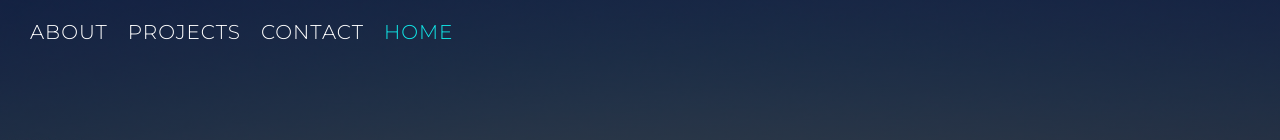
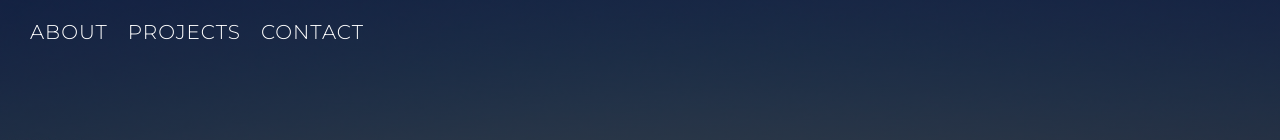
Before and after one commit to navasti/portfolio-react, a React (Create React App) app: page / in a window 1280 px wide. Shown: the top 140 px of the page. Built offline with nearby package versions, Linux system fonts and the light colour scheme; the HTML template or start-up script is replaced by a standard one.

Commit message:
Small visual changes

```diff
--- a/src/App.css
+++ b/src/App.css
@@ -57,7 +57,7 @@ header{
     position: absolute;
     height: 1px;
     width: 1.1rem;
-    background-color: rgba(255,255,255,.4);
+    background-color: rgba(255,255,255,.8);
     top: 50%;
 }
 #mobile-nav ul li a:before{transform:translate(-200%, -50%);}
@@ -124,11 +124,11 @@ form button{
     position: absolute;
     width: 1rem;
     height: 1px;
-    background-color: rgba(255,255,255,.4);
+    background-color: #fff;
     top: calc(50% - 0.5px);
 }
-.or::before{left: -1.5rem;}
-.or::after{right: -1.3rem;}
+.or::before{left: -1.8rem;}
+.or::after{right: -1.7rem;}
 
 .direct-email{
     align-self: center;
@@ -228,10 +228,9 @@ form button{
 /* desktop */
 @media (min-width: 1025px){
     #mobile-nav{display:none;}
-    #desktop-nav{display: block;}
+    #desktop-nav{display: flex; justify-content: space-between;}
     #desktop-nav ul{display: flex; padding: 2rem; list-style: none;}
     #desktop-nav ul li a{font-size: 2rem; padding: 1rem; text-transform: uppercase;}
-    .home-link a{color: #11e7e7;}
     .middle-line{
         display: block;
         position: absolute;
--- a/src/pages/Home.js
+++ b/src/pages/Home.js
@@ -8,7 +8,6 @@ const Home = () => {
                 <li><Link to="/about">About</Link></li>
                 <li><Link to="/projects">Projects</Link></li>
                 <li><Link to="/contact">Contact</Link></li>
-                <li className="home-link"><Link to="/">Home</Link></li>
             </ul>
         </nav>
         <div className="me">
```
